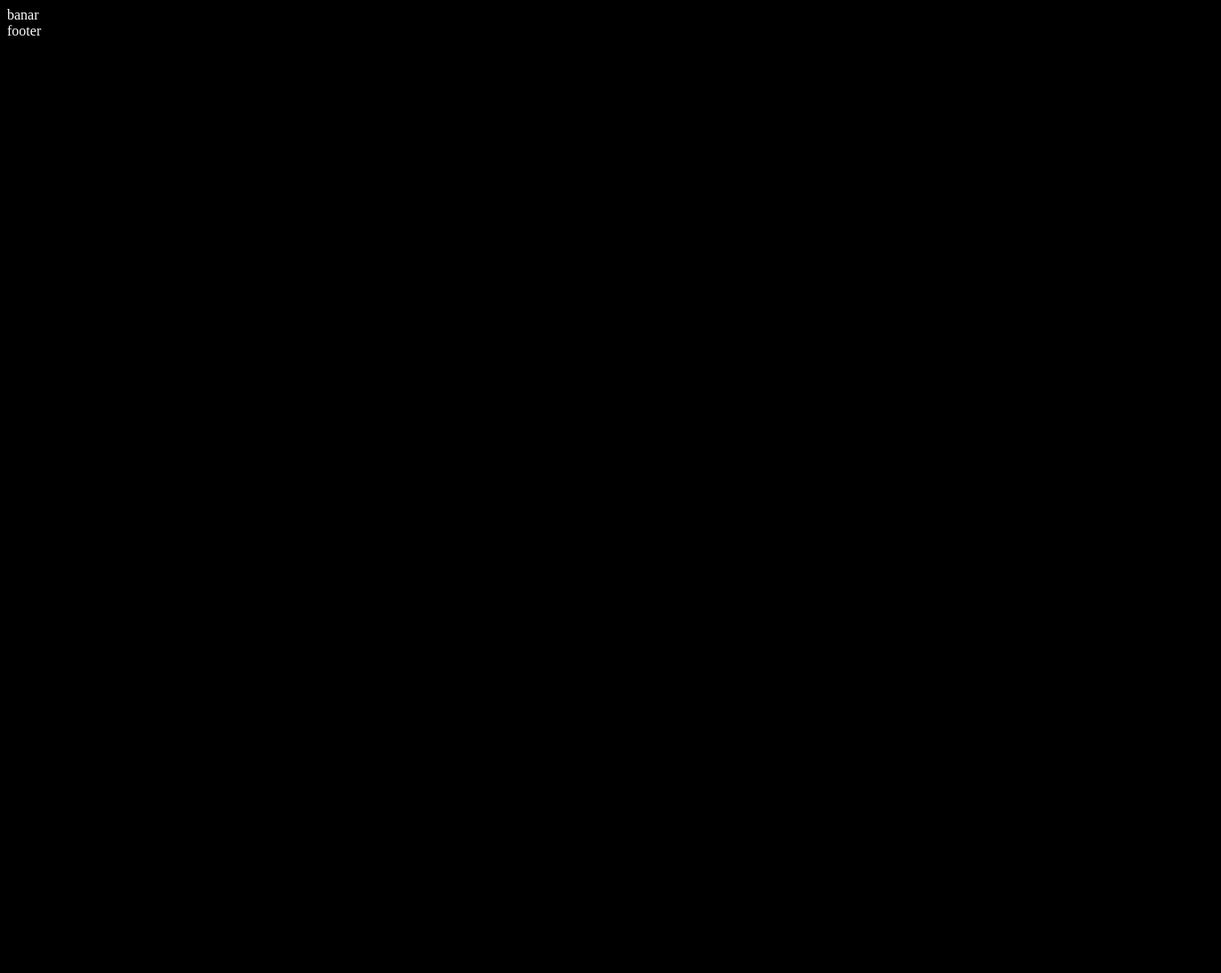
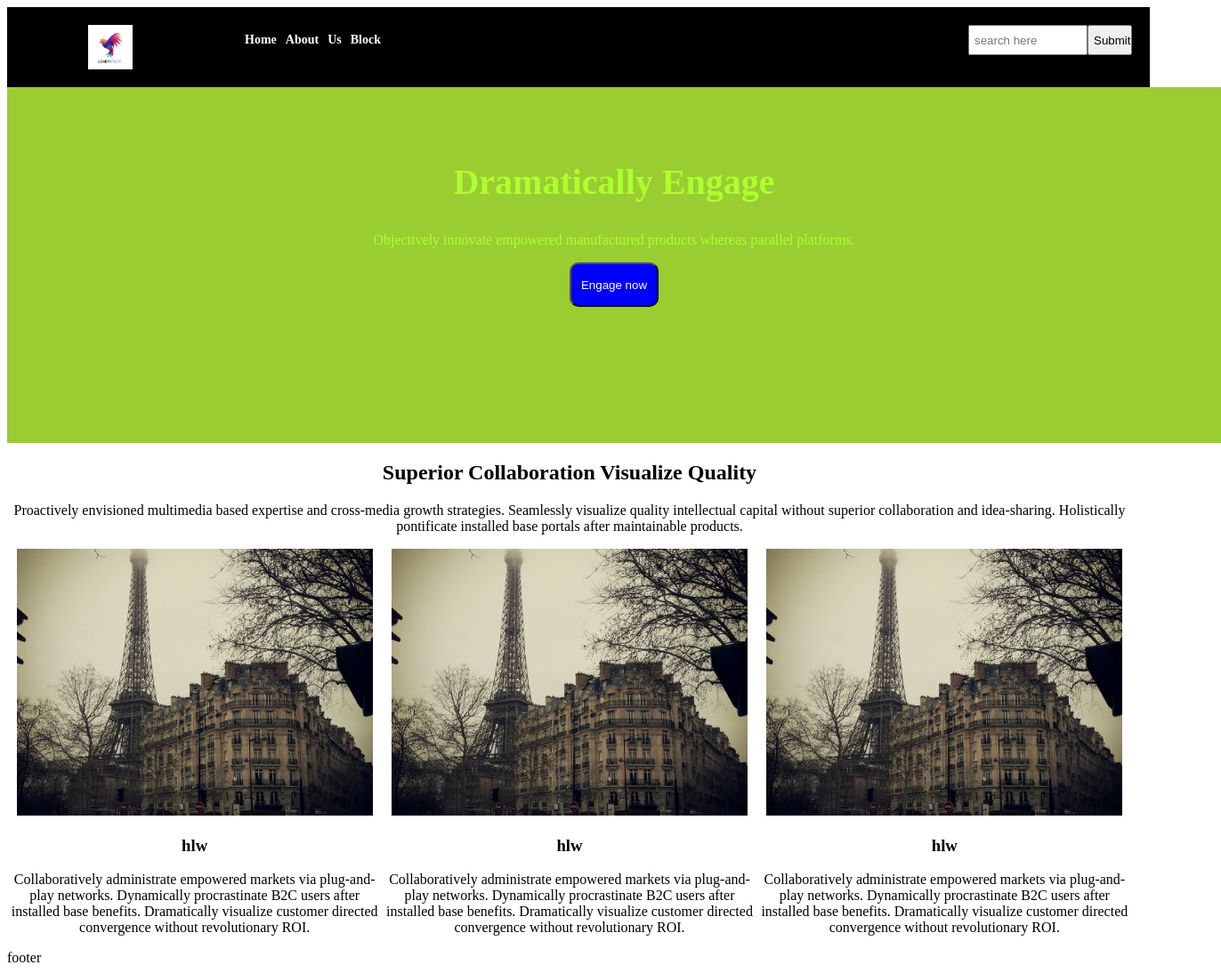
Before and after one commit to tithi-halder/html-practice-template, a plain HTML site: page index.html in a window 1280 px wide. Shown: the whole page at 89% size, 1372 px wide, since content can reach past the window. Before the commit the page ends 800 px from the top, so only its background shows below. Drawn offline with Linux system fonts and the light colour scheme.

Commit message:
nav banar thumbs design

```diff
--- a/index.html
+++ b/index.html
@@ -8,13 +8,54 @@
 </head>
 <body>
 	<section id="navbar">
-		<div class="nav"></div>
+		<div class="nav">
+			<div class="logo">
+              <img src="download.jpg">
+			</div>
+			<div class="menu">
+             <ul>
+             	<li>Home</li>
+             	<li>About</li>
+             	<li>Us</li>
+             	<li>Block</li>
+             </ul>
+			</div>
+			<div class="search">
+				<input type="text" name="" placeholder="search here">
+				<button>Submit</button>
+			</div>
+		</div>
 	</section>
 	<section id="banar">
-		<div class="banar">banar</div>
+		<div class="banar">
+			<h1>Dramatically Engage</h1>
+			<p>Objectively innovate empowered manufactured products whereas parallel platforms.</p>
+
+			<button>Engage now</button>
+		</div>
 	</section>
     <section id="col">
-    	<div class="col"></div>
+    	<div class="col">
+    		<h1>Superior Collaboration Visualize Quality</h1>
+    		<p>Proactively envisioned multimedia based expertise and cross-media growth strategies. Seamlessly visualize quality intellectual capital without superior collaboration and idea-sharing. Holistically pontificate installed base portals after maintainable products.</p>
+    	  <div class="thumb">
+    		<div class="thumbs">
+    			<img src="paris.jpg">
+    			<h3>hlw</h3>
+    			<p>Collaboratively administrate empowered markets via plug-and-play networks. Dynamically procrastinate B2C users after installed base benefits. Dramatically visualize customer directed convergence without revolutionary ROI.</p>
+    		</div>
+    		<div class="thumbs">
+    			<img src="paris.jpg">
+    			<h3>hlw</h3>
+    			<p>Collaboratively administrate empowered markets via plug-and-play networks. Dynamically procrastinate B2C users after installed base benefits. Dramatically visualize customer directed convergence without revolutionary ROI.</p>
+    		</div>
+    		<div class="thumbs">
+    			<img src="paris.jpg">
+    			<h3>hlw</h3>
+    			<p>Collaboratively administrate empowered markets via plug-and-play networks. Dynamically procrastinate B2C users after installed base benefits. Dramatically visualize customer directed convergence without revolutionary ROI.</p>
+    		</div>
+    	   </div>
+    	</div>
     </section>
     <div class="footer">footer</div>
 </body>
--- a/style.css
+++ b/style.css
@@ -1,4 +1,77 @@
-body{
-	background: black;
+.nav{
+  background: black;
+  color: white;
+  font-size: 14px;
+  font-weight: bold;
+  width: 100%;
+  height: 70px;
+  display: flex;
+  justify-content: space-between;
+  text-align: center;
+  padding: 10px;
+}
+.logo{
+	width: 20%;
+	height: 100px;
+
+}
+.menu{
+	width: 80%;
+   height: 100px;
+}
+.menu ul{
+	display: flex;
+	list-style-type: none;
+/*	justify-content: space-between;*/
+}
+.menu li{
+	padding: 5px;
+	text-decoration: none;
+	display: inline;
+}
+.logo img{
+	width: 50px;
+	height: 50px;
+	padding: 10px;
+}
+.search {
+	display: flex;
+	padding: 10px;
+}
+.search input{
+	width: 120px;
+	height: 20px;
+	padding: 5px;
+}
+.search button{
+	width: 50px;
+	height: 34px;
+	padding: 5px;
+}
+.banar{
+	width: 100%;
+	height: 300px;
+	background: yellowgreen;
+	color: greenyellow;
+	text-align: center;
+	padding: 50px;
+}
+.banar h1{
+	font-size: 40px;
+}
+.banar button{
 	color: white;
+	background: blue;
+	height: 50px;
+	width: 100px;
+	border-radius: 10px;
 }
+.col{
+	text-align: center;
+
+}
+.thumb{
+	display: flex;
+	width: 100%;
+	height: auto;
+}
```
Also changed, not shown: download.jpg (added), nature.jpg (added), norther.jpg (added), norway.jpg (added), paris.jpg (added).
